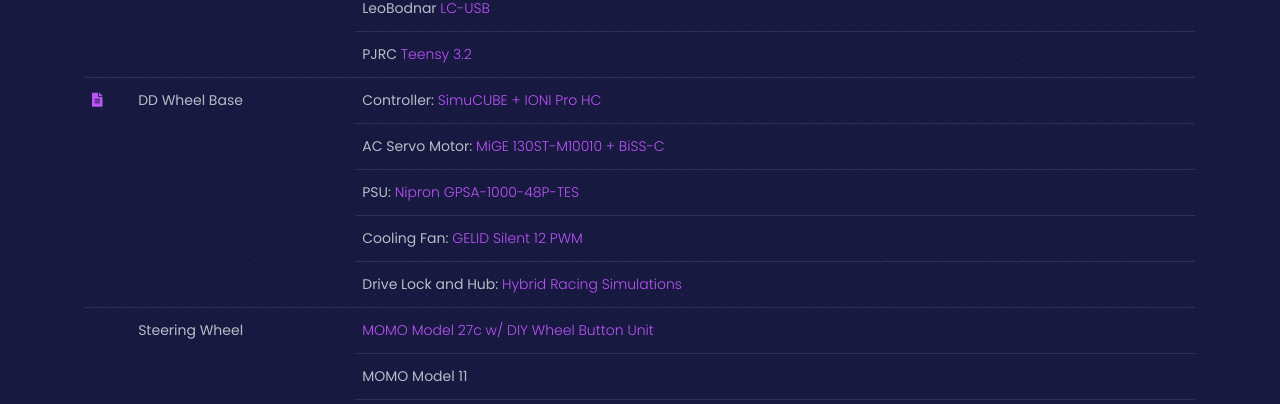
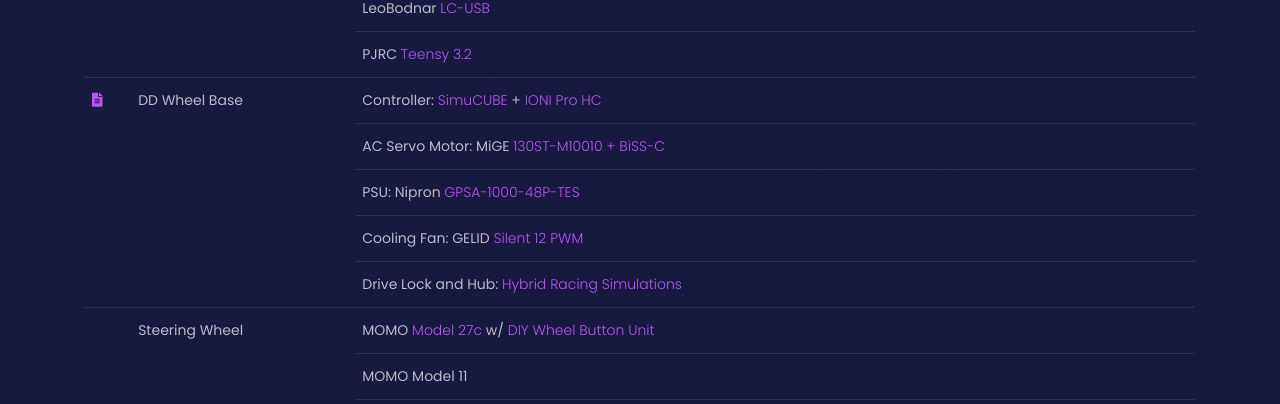
Before and after one commit to zerox4a/garage-zerox4a, a plain HTML site: page index.html in a window 1280 px wide. Shown: the part 512-916 px from the top of the page. Drawn offline with Linux system fonts and the light colour scheme.

Commit message:
Update index.html

```diff
--- a/index.html
+++ b/index.html
@@ -134,16 +134,16 @@
                 <tr>
                   <td class="align-top" rowspan="5"><a href=""><i class="fas fa-file-alt"></i></a></td>
                   <td class="align-top" rowspan="5">DD Wheel Base</td>
-                  <td>Controller: <a href="https://granitedevices.com/wiki/SimuCUBE">SimuCUBE + IONI Pro HC</a></td>
+                  <td>Controller: <a href="https://store.granitedevices.com/motherboards/57-simucube-force-feedback-controller-board-8504409580.html">SimuCUBE</a> + <a href="https://store.granitedevices.com/ionidrives/38-ioni-pro-hc-servo-stepper-drive-8542310001.html">IONI Pro HC</a></td>
                 </tr>
                 <tr>
-                  <td>AC Servo Motor: <a href="https://hzmgdj.en.alibaba.com/">MiGE 130ST-M10010 + BiSS-C</a></td>
+                  <td>AC Servo Motor: MiGE <a href="https://hzmgdj.en.alibaba.com/">130ST-M10010 + BiSS-C</a></td>
                 </tr>
                 <tr>
-                  <td>PSU: <a href="https://www.nipron.co.jp/product_detail/index.cgi?p=20348021">Nipron GPSA-1000-48P-TES</a></td>
+                  <td>PSU: Nipron <a href="https://www.nipron.co.jp/product_detail/index.cgi?p=20348021">GPSA-1000-48P-TES</a></td>
                 </tr>
                 <tr>
-                  <td>Cooling Fan: <a href="https://gelidsolutions.com/thermal-solutions/case-fan-silent-12pwm/">GELID Silent 12 PWM</a></td>
+                  <td>Cooling Fan: GELID <a href="https://gelidsolutions.com/thermal-solutions/case-fan-silent-12pwm/">Silent 12 PWM</a></td>
                 </tr>
                 <tr>
                   <td>Drive Lock and Hub: <a href="https://hrsims.com/">Hybrid Racing Simulations</a></td>
@@ -151,7 +151,7 @@
                 <tr>
                   <td class="align-top" rowspan="4"></td>
                   <td class="align-top" rowspan="4">Steering Wheel</td>
-                  <td><a href="https://momo.com/en-gb/product/track-eu/steering-wheels-track-eu/mod-27-c/">MOMO Model 27c w/ DIY Wheel Button Unit</a></td>
+                  <td>MOMO <a href="https://momo.com/en-gb/product/track-eu/steering-wheels-track-eu/mod-27-c/">Model 27c</a> w/ <a href="">DIY Wheel Button Unit</a></td>
                 </tr>
                 <tr>
                   <td>MOMO Model 11</td>
```
